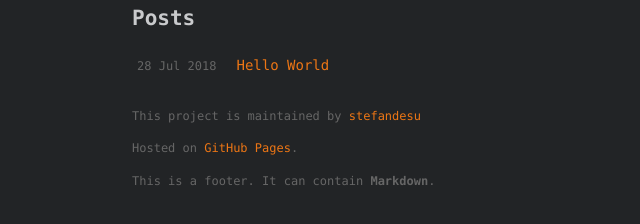
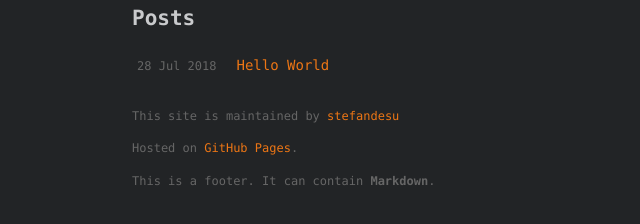
Before and after one commit to stefandesu/exo-blog-theme, a Jekyll site: the page built from index.html, in a window 1280 px wide. Shown: the part 211-435 px from the top of the page, without its empty margins (213-853 px from the left). Built offline with Jekyll 4.4.1, drawn with Linux system fonts in a browser that asks for light colours; the list of posts is cut into pages by our own code.

Commit message:
Fix footer

```diff
--- a/_layouts/default.html
+++ b/_layouts/default.html
@@ -46,14 +46,14 @@
         {{ content }}
       </section>
       <footer>
-        {% if site.github.is_project_page %}
+        {% if site.github.is_project_page or site.github.is_user_page %}
         <p>
-          This project is maintained by <a href="{{ site.github.owner_url }}">{{ site.github.owner_name }}</a>
+          This site is maintained by <a href="{{ site.github.owner_url }}">{{ site.github.owner_name }}</a>
         </p>
         {% endif %}
-        {% if site.github.url %}
+        {% if site.github.repository_url %}
         <p>
-          Hosted on <a href="{{ site.github.url }}">GitHub Pages</a>.
+          Hosted on <a href="{{ site.github.repository_url }}">GitHub Pages</a>.
         </p>
         {% endif %}
         {% if site.footer %}
```
